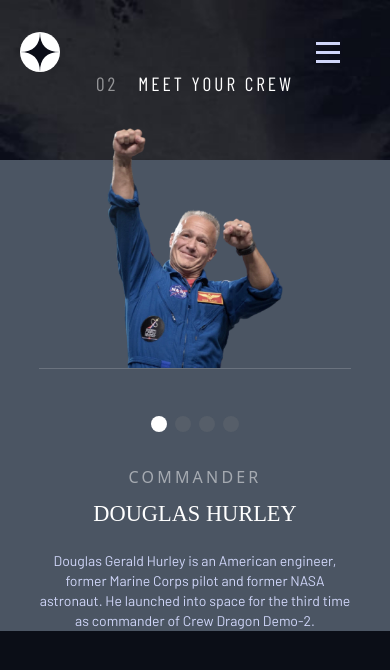
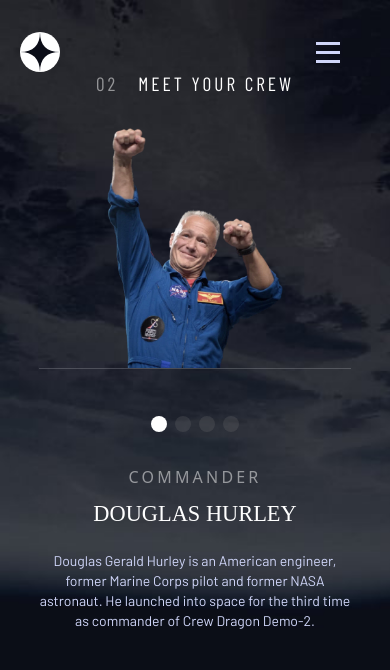
Before and after one commit to Agyanim/space-tourism-website, a React (Vite) app: page /crew in a window 390 px wide. Shown: the top 670 px of the page. Built offline with nearby package versions, Linux system fonts and the light colour scheme; a web font is replaced by a local one.

Commit message:
test for crew page responsiveness

```diff
--- a/src/components/CrewCard.jsx
+++ b/src/components/CrewCard.jsx
@@ -6,7 +6,7 @@
 const CrewCard = ({ Name, Role, Bio, Image }) => {
   return (
     <>
-      <div className="flex flex-col-reverse md:flex-col lg:flex-row justify-center items-center  md:mt-[3rem]  md:gap-[5rem] lg:gap-0 xl:gap-[7rem] lg:w-[100%] lg:mt-[-0.5rem] bg-gray-600">
+      <div className="flex flex-col-reverse md:flex-col lg:flex-row justify-center items-center  md:mt-[3rem]  md:gap-[5rem] lg:gap-0 xl:gap-[7rem] lg:w-[100%] lg:mt-[-0.5rem]">
         {/* content wrapper */}
         <section className="text-primaryWhite w-[90%]  lg:w-[39rem] xl:w-[35.5] flex  flex-col justify-center items-center lg:justify-start  lg:items-start mt-[6rem] md:mt-[-2rem] lg:top-[10rem] text-center lg:text-left lg:absolute lg:left-[7rem] xl:left-[11rem]  ">
           <h4 className="text-primaryWhite opacity-50 uppercase mix-blend-normal mb-2 text-base md:text-lg lg:text-xl tracking-[0.2rem] ">
```
